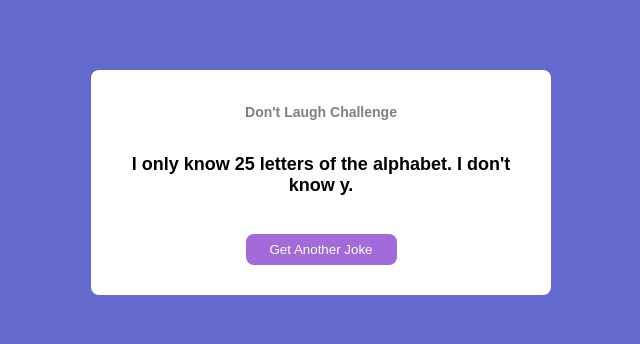
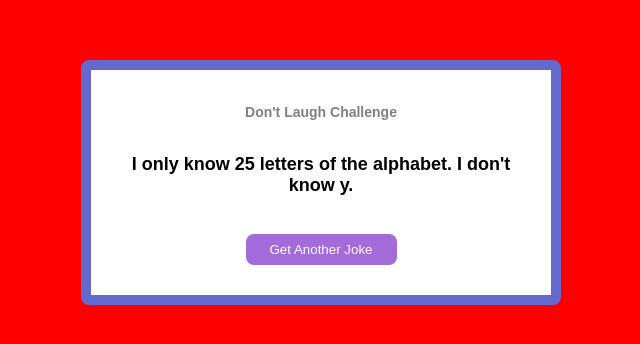
Before and after one commit to mohdarshad86/Random-Jokes, a plain HTML site: page index.html in a window 1280 px wide. Shown: the part 226-570 px from the top of the page, without its empty margins (319-959 px from the left). Drawn offline with Linux system fonts and the light colour scheme.

Commit message:
added border

```diff
--- a/style.css
+++ b/style.css
@@ -2,7 +2,7 @@ body {
   display: flex;
   justify-content: center;
   align-items: center;
-  background-color: #6469cd;
+  background-color: red;
   font-family: sans-serif;
   height: 100vh;
 }
@@ -10,6 +10,7 @@ body {
   width: 400px;
   background-color: white;
   padding: 30px;
+  border: 10px solid #6469cd;
   padding-top: 20px;
   border-radius: 8px;
   text-align: center;
```
